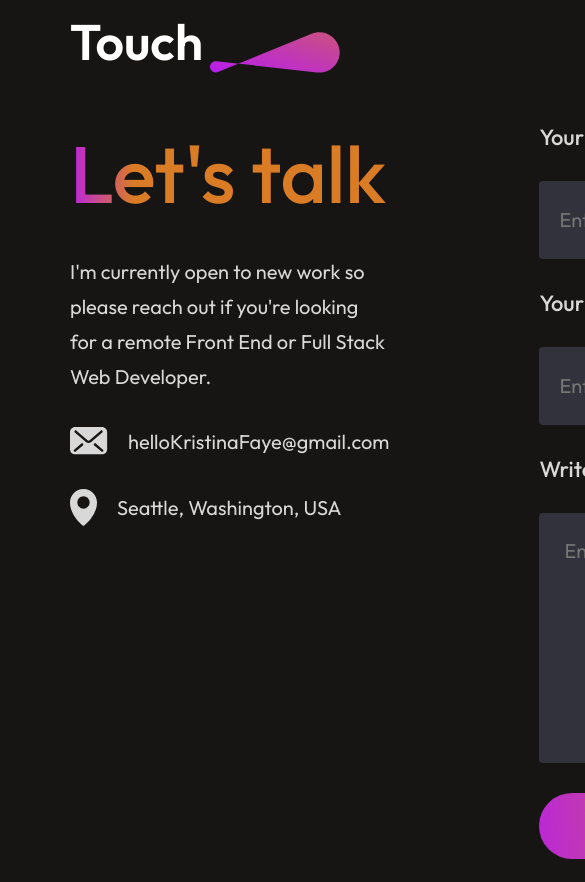
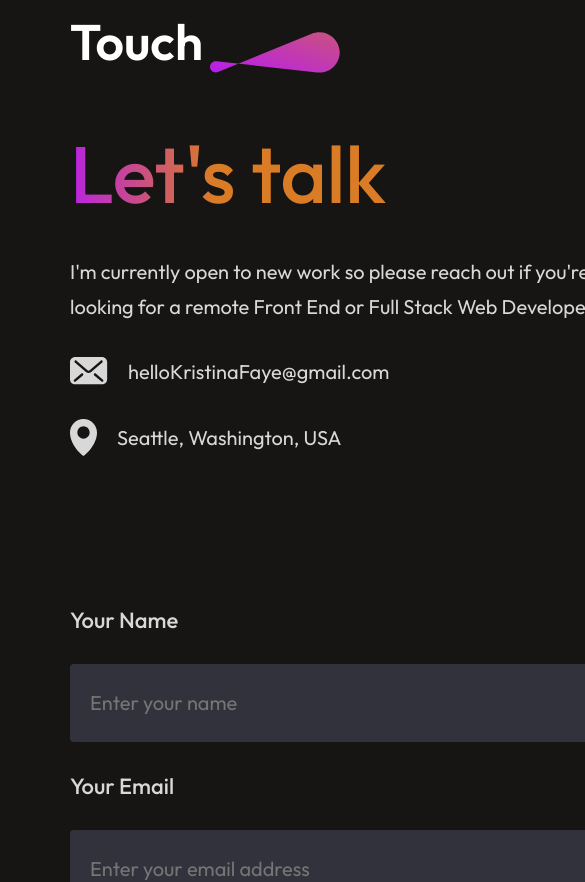
Before and after one commit to hellokristinafaye/portfolio-react, a React (Vite) app: page / in a window 390 px wide. Shown: the part 4347-5229 px from the top of the page, 585 px wide, since content can reach past the window. Built offline with nearby package versions, Linux system fonts and the light colour scheme.

Commit message:
contact section in a column now

```diff
--- a/src/components/Contact/Contact.css
+++ b/src/components/Contact/Contact.css
@@ -119,4 +119,7 @@
         width: 130px;
         margin-right: -20px;
     }
+    .contact-section {
+        flex-direction: column;
+    }
 }
```
